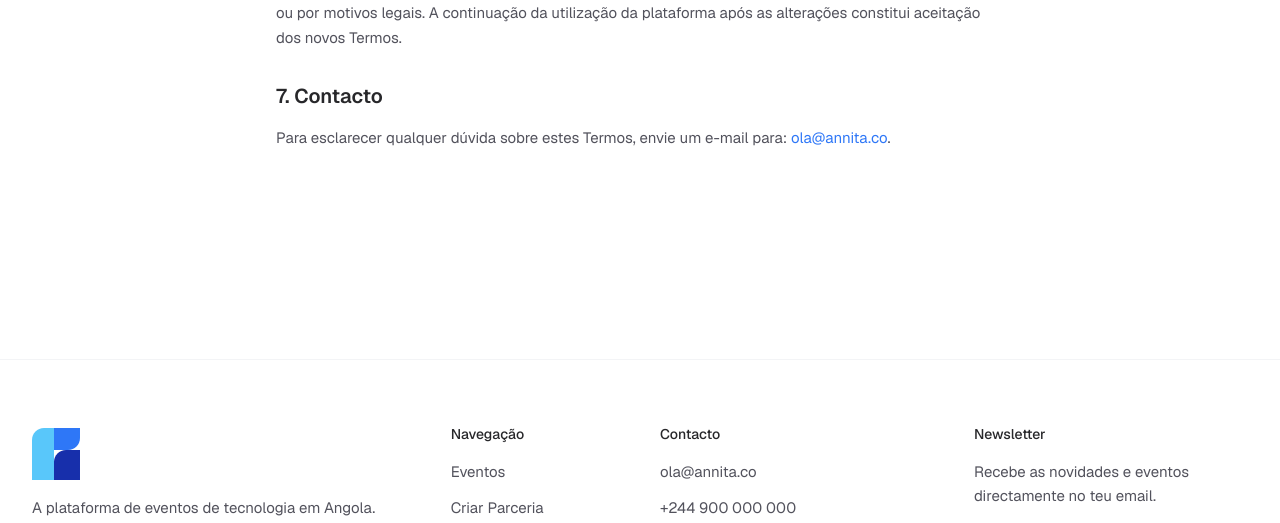
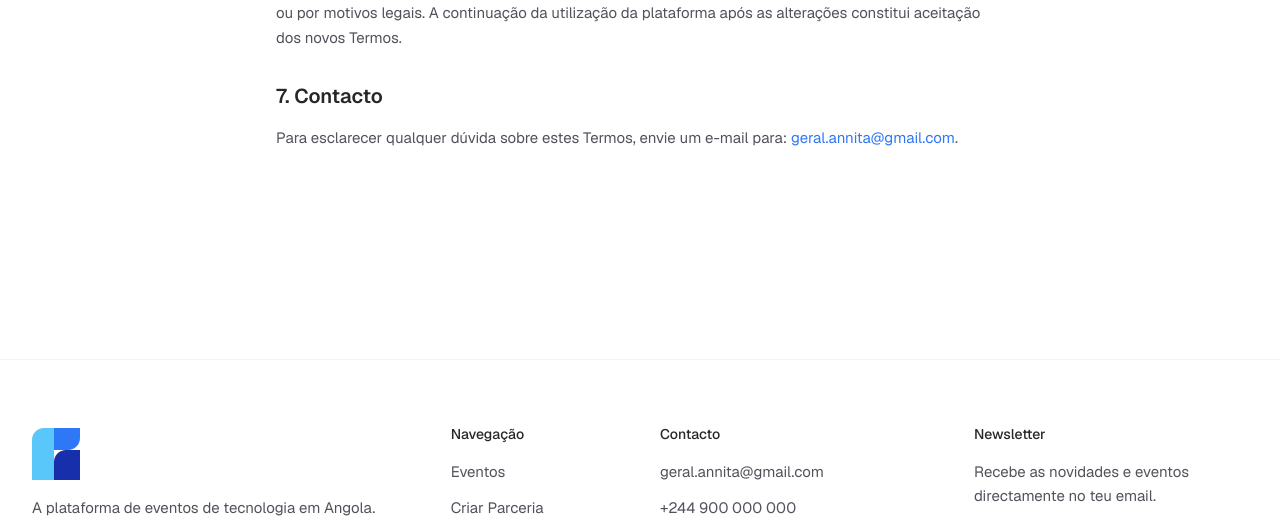
Before and after one commit to mariosalembe23/annita, a Next.js app: page /terms in a window 1280 px wide. Shown: the part 1380-1903 px from the top of the page. Built offline with nearby package versions, Linux system fonts and the light colour scheme; no server answers; a web font is replaced by a local one.

Commit message:
chore: update contact email address across legal pages and footer

```diff
--- a/app/cookies/page.tsx
+++ b/app/cookies/page.tsx
@@ -157,10 +157,10 @@ export default function CookiesPage() {
             Se tiver dúvidas ou comentários sobre esta Política de Cookies, por
             favor contacte-nos pelo e-mail:{" "}
             <a
-              href="mailto:ola@annita.co"
+              href="mailto:geral.annita@gmail.com"
               className="text-design-2 dark:text-design-1 hover:underline"
             >
-              ola@annita.co
+              geral.annita@gmail.com
             </a>
             .
           </p>
--- a/app/privacy/page.tsx
+++ b/app/privacy/page.tsx
@@ -150,10 +150,10 @@ export default function PrivacyPage() {
             tratamento dos seus dados, entre em contacto connosco através do
             e-mail:{" "}
             <a
-              href="mailto:ola@annita.co"
+              href="mailto:geral.annita@gmail.com"
               className="text-design-2 dark:text-design-1 hover:underline"
             >
-              ola@annita.co
+              geral.annita@gmail.com
             </a>
             .
           </p>
--- a/app/terms/page.tsx
+++ b/app/terms/page.tsx
@@ -136,10 +136,10 @@ export default function TermsPage() {
             Para esclarecer qualquer dúvida sobre estes Termos, envie um e-mail
             para:{" "}
             <a
-              href="mailto:ola@annita.co"
+              href="mailto:geral.annita@gmail.com"
               className="text-design-2 dark:text-design-1 hover:underline"
             >
-              ola@annita.co
+              geral.annita@gmail.com
             </a>
             .
           </p>
--- a/components/Footer.tsx
+++ b/components/Footer.tsx
@@ -86,10 +86,10 @@ export function Footer() {
           <ul className="space-y-3">
             <li>
               <a
-                href="mailto:ola@annita.co"
+                href="mailto:geral.annita@gmail.com"
                 className="text-[15px] text-zinc-600 dark:text-zinc-400 hover:text-design-2 dark:hover:text-design-1 transition-colors"
               >
-                ola@annita.co
+                geral.annita@gmail.com
               </a>
             </li>
             <li>
```
